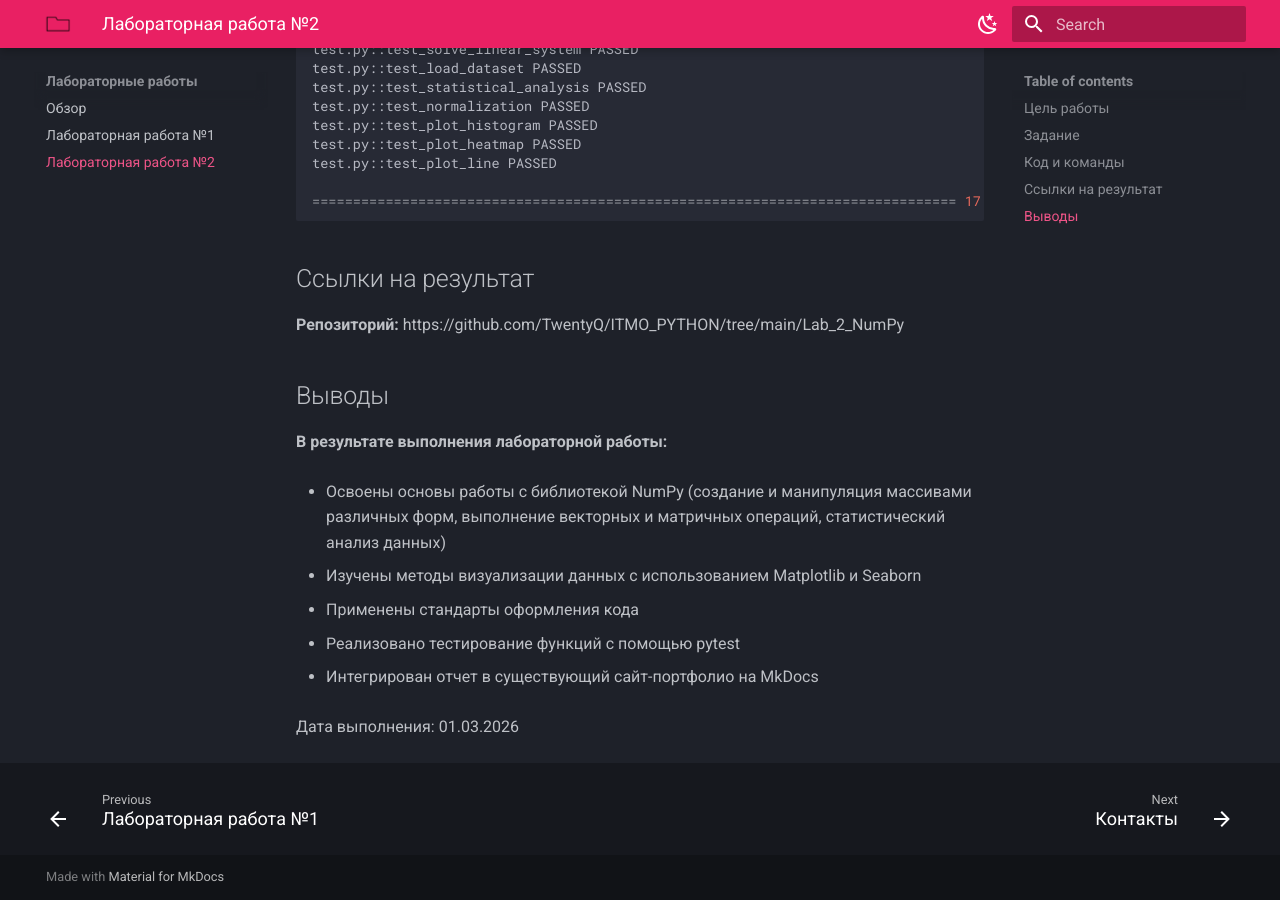
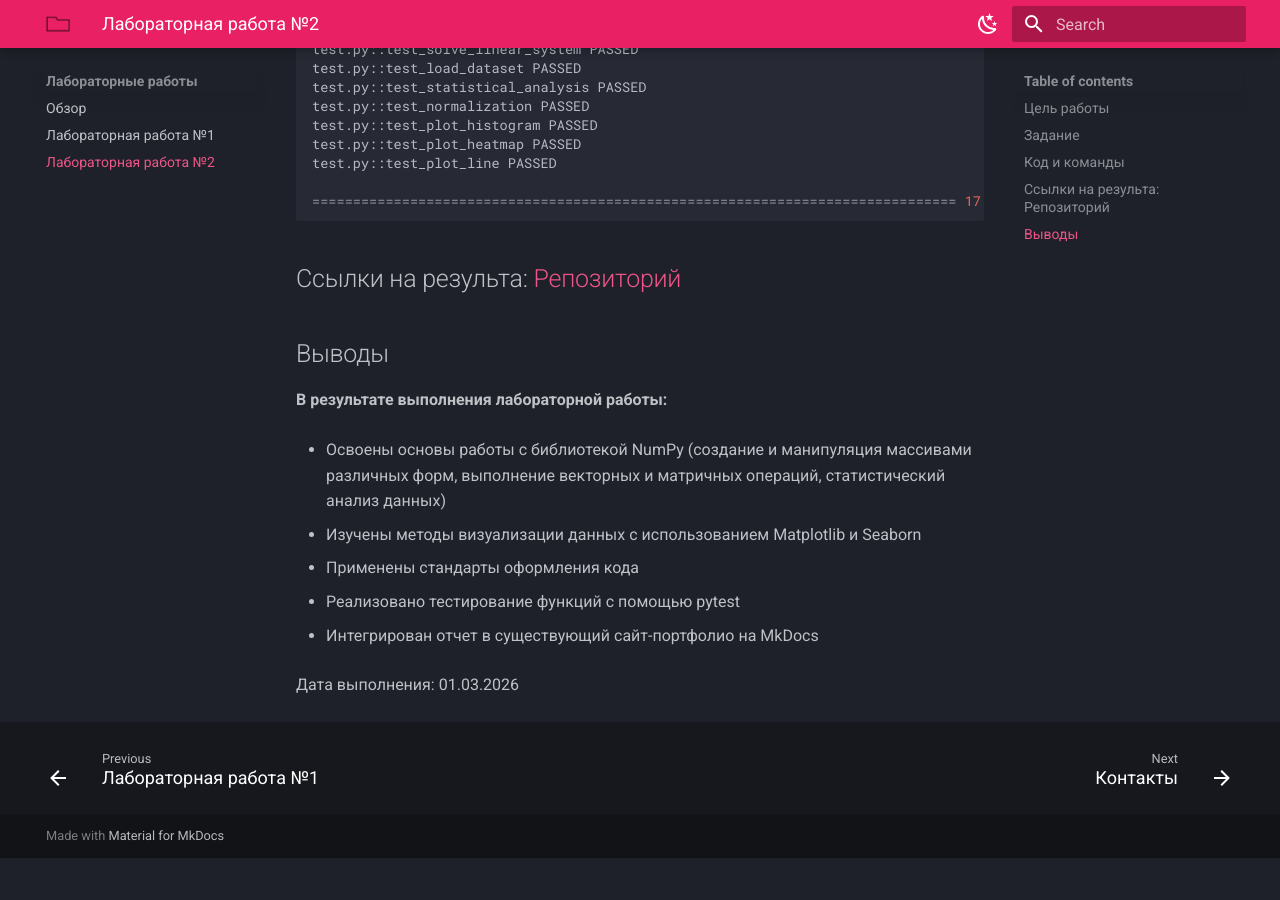
Before and after one commit to TwentyQ/twentyq.github.io, an MkDocs documentation site: the page built from source/docs/labs/lab2.md, in a window 1280 px wide and 900 px high, scrolled down 7909 px. Built offline with MkDocs 1.6.1 and Material for MkDocs 9.7.7, drawn with Linux system fonts in a browser that asks for light colours; after the commit the page ends 8767 px from its top, so only the background shows below that.

Commit message:
fix: поправила markdown ссылок

````diff
--- a/source/docs/labs/lab2.md
+++ b/source/docs/labs/lab2.md
@@ -388,8 +388,7 @@ test.py::test_plot_line PASSED
 
 =============================================================================== 17 passed in 6.79s ================================================================================
 ```
-## Ссылки на результат
-**Репозиторий:** https://github.com/TwentyQ/ITMO_PYTHON/tree/main/Lab_2_NumPy
+## Ссылки на результа: [Репозиторий](https://github.com/TwentyQ/ITMO_PYTHON/tree/main/Lab_2_NumPy)
 
 ## Выводы
 
````
Also changed, not shown: source/docs/labs/lab1.md (+1 -4 lines).
